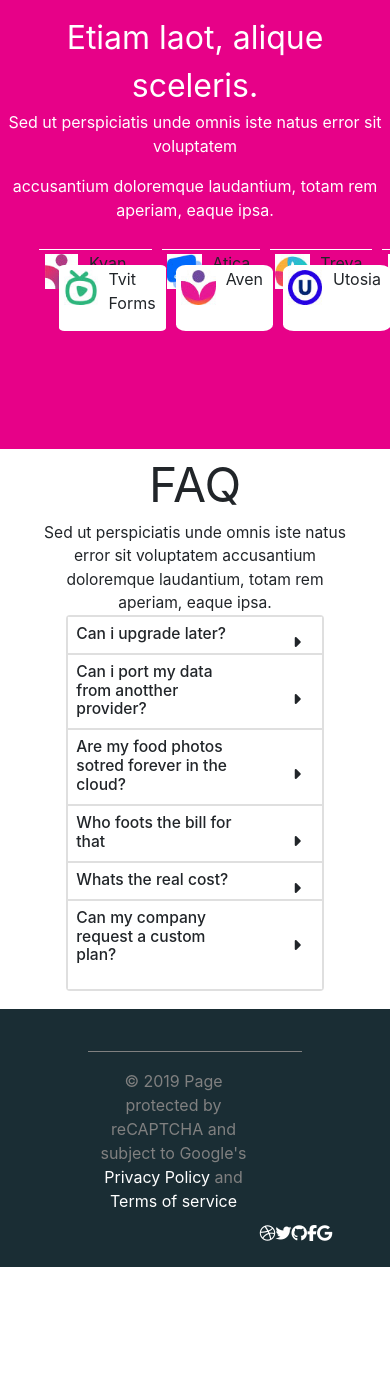
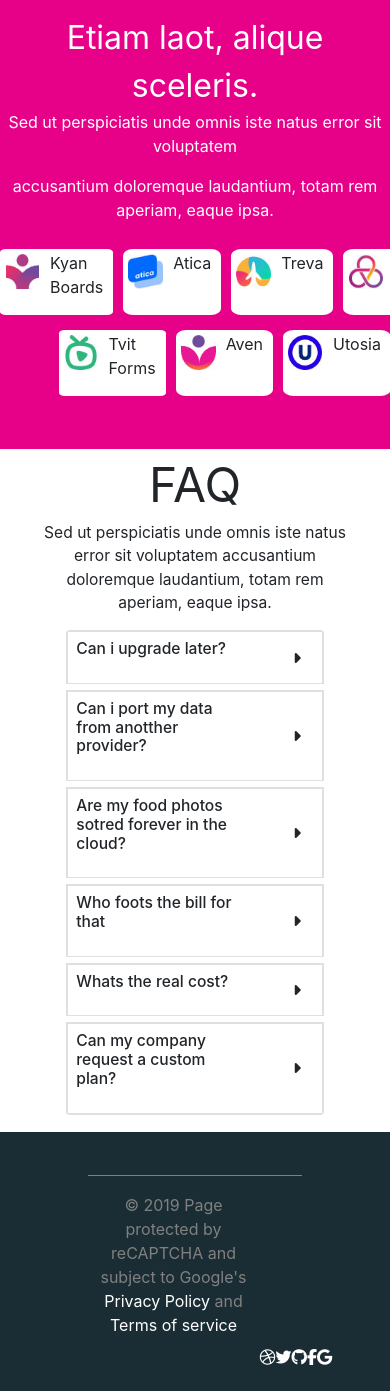
Before and after one commit to Lythis/Projet-final, a PHP site: page / in a window 390 px wide; the page is wider, and only the part inside the window is pictured. Shown: the part 3428-4819 px from the top of that part. Before the commit the page ends 4695 px from the top of that part, so only its background shows below. Run offline with PHP 8.4, Linux system fonts and the light colour scheme; some libraries are stand-ins or nearby versions.

Commit message:
fix card

```diff
--- a/CSS/style.css
+++ b/CSS/style.css
@@ -658,7 +658,7 @@ button[aria-expanded="false"] .fa-caret-right
 .card-faq{
     margin-left: 25%;
     margin-right: 25%;
-    margin-top: 5px;
+    margin-top: 6px;
 }
 
 button[aria-expanded="true"] .afficher
@@ -972,7 +972,6 @@ button[aria-expanded="false"] .afficher
         margin-left: 10%;
         margin-right: 10%;
         border-color: grey;
-        height: 1px;
     }
 
     .edit-profil{
@@ -1015,7 +1014,14 @@ button[aria-expanded="false"] .afficher
     .responsive-bootstrap-card {
         width: 100%;
     }
+    .container_haut{
+        margin-left: 0%;
+        margin-right: 0%;
+    }
+    .container_bas{
+        margin-right: 0%;
 
+    }
 
 }
 
@@ -1152,9 +1158,6 @@ button[aria-expanded="false"] .afficher
         margin-top: 22%;
         margin-bottom: 18%;
     }
-    .card{
-        margin-top: -10%;
-    }
 
     .cardP {
         background-color: white;
@@ -1177,7 +1180,6 @@ button[aria-expanded="false"] .afficher
         margin-left: 0%;
     }
     .card{
-        margin-top: -4%;
         margin-left: 17%;
         margin-right: 17%;
     }
@@ -1186,7 +1188,6 @@ button[aria-expanded="false"] .afficher
     .card{
         margin-left: 29%;
         margin-right: 29%;
-        margin-top: -2%;
     }
 }
 @media screen and (min-width: 700px) and (max-width : 1300px){
--- a/db/base_PDO.php
+++ b/db/base_PDO.php
@@ -2,7 +2,7 @@
 	#Fonction pour accéder à la base de données
 	function connexionBdd() {
 		$user = "root";
-		$pass = "";
+		$pass = "root";
 		$dbName = "live_question";
 		return new \PDO("mysql:host=127.0.0.1;dbname=$dbName;charset=UTF8", $user, $pass);
 	}
--- a/includes/nav_bar_login.php
+++ b/includes/nav_bar_login.php
@@ -1,7 +1,7 @@
 <nav class="navbar navbar-expand-lg shadow p-3 mb-5 bg-white rounded sticky-top">
     <a class="titre text-dark" href="./index.php">LiveQuestion</a>
-    <button class="btn-nav " type="button" data-toggle="collapse" data-target="#navbarNavDropdown" aria-controls="navbarNavDropdown" aria-expanded="false" aria-label="Toggle navigation">
-        <span class="navbar-toggler-icon pt-1" ></span>
+    <button class="btn-nav cc_pointer" type="button" data-toggle="collapse" data-target="#navbarNavDropdown" aria-controls="navbarNavDropdown" aria-expanded="false" aria-label="Toggle navigation">
+        <span class="navbar-toggler-icon cc_pointer" ></span>
     </button>
     <div class="collapse navbar-collapse text-white" id="navbarNavDropdown">
         <span class="navbar-text">
```
